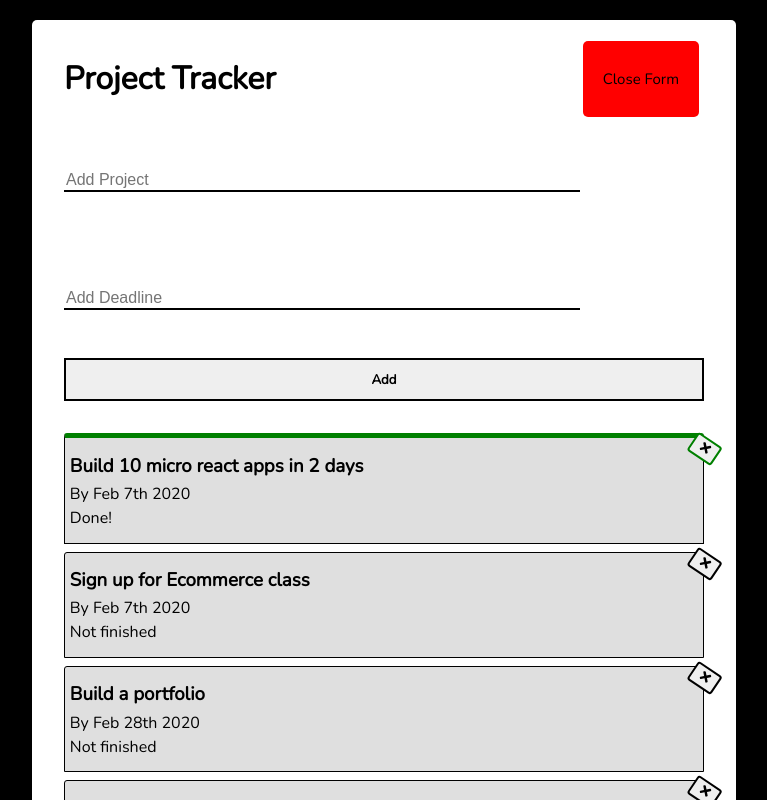
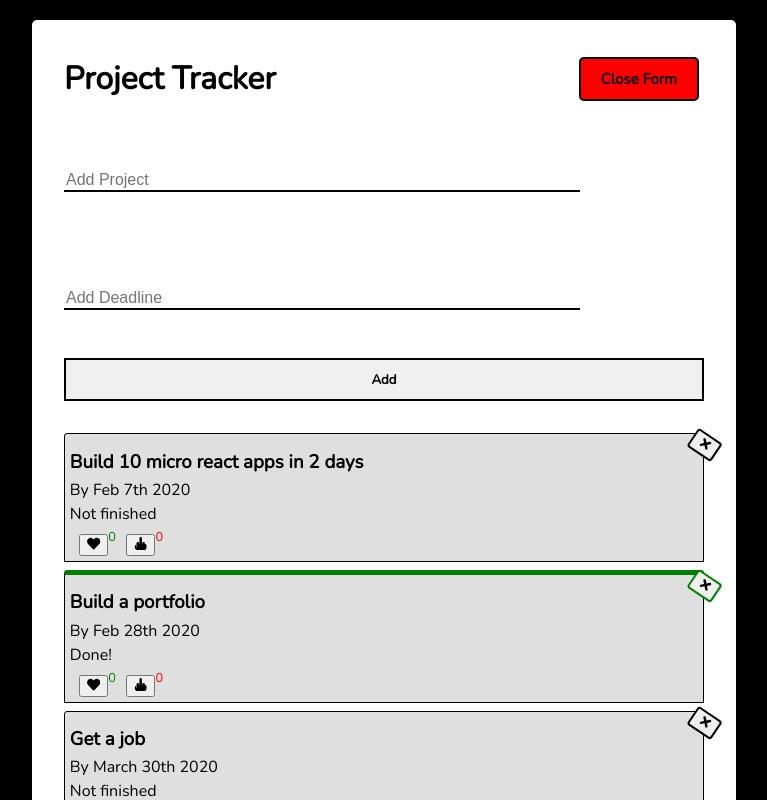
Before and after one commit to kamwaro/react_project-tracker, a React (Create React App) app: page / in a window 1280 px wide. Shown: the top 800 px of the page, without its empty margins (256-1023 px from the left). Built offline with nearby package versions, Linux system fonts and the light colour scheme; no server answers; data requests are answered from the project's data file.

Commit message:
add like button feature

```diff
--- a/db.json
+++ b/db.json
@@ -3,12 +3,6 @@
     {
       "id": 1,
       "name": "Build 10 micro react apps in 2 days",
-      "deadline": "By Feb 7th 2020",
-      "done": true
-    },
-    {
-      "id": 2,
-      "name": "Sign up for Ecommerce class",
       "deadline": "By Feb 7th 2020",
       "done": false
     },
@@ -16,7 +10,7 @@
       "id": 3,
       "name": "Build a portfolio",
       "deadline": "By Feb 28th 2020",
-      "done": false
+      "done": true
     },
     {
       "id": 4,
@@ -29,6 +23,18 @@
       "deadline": "By Feb 5th 2020",
       "done": false,
       "id": 5
+    },
+    {
+      "name": "Learn how to use a tooltip",
+      "deadline": "In 30 minutes",
+      "done": false,
+      "id": 6
+    },
+    {
+      "name": "Add pagination to the next project",
+      "deadline": "By Friday ",
+      "done": false,
+      "id": 7
     }
   ]
 }
--- a/src/App.js
+++ b/src/App.js
@@ -54,7 +54,7 @@ const addProject = async (project,deadline) => {
 
   const data = await res.json();
 
-  setProjects([...projects,newProject]);
+  setProjects([...projects,data]);
 
 
   // const id = Math.floor(Math.random() * 1000) + 1;
--- a/src/Components/Project.js
+++ b/src/Components/Project.js
@@ -1,13 +1,35 @@
 import React from 'react'
-import { FaTimes } from 'react-icons/fa';
+import { FaTimes ,FaHandMiddleFinger,FaHeart} from 'react-icons/fa';
+import {useState} from 'react'
+
+
+
 
 const Project = ({project, onRemove,onUpdate}) => {
+    const [loveCounts,setLoveCounts] = useState(0);
+    const [hateCounts,setHaterCounts] = useState(0);
     let {id,name,deadline,done} = project
     return (
-        <div className='project' style={{borderTop: done ? '5px solid green' : '' }} onDoubleClick={() => onUpdate(id)}>
-            <h3>{name}</h3>
+        <div className='project' style={{borderTop: done ? '5px solid green' : '' }} >
+            <div onDoubleClick={() => onUpdate(id)}>
+            <h3>{name} </h3>
             <p>{deadline}</p>
             <p>{done ? 'Done!' : 'Not finished'}</p>
+            </div>
+
+            <div >
+            <span style={{position:'relative',padding:'9px'}}>
+            <button className='heartBtn' onClick={e => {e.preventDefault(); setLoveCounts(loveCounts + 1)}}>{<FaHeart />}</button>
+            <span style={{position:'absolute',color:'green',fontSize:'0.8rem'}}>{loveCounts}</span>
+            </span>
+            <span style={{position:'relative',padding:'9px'}}>
+            <button onClick={e => {e.preventDefault(); setHaterCounts(hateCounts + 1) }}>
+            {<FaHandMiddleFinger/>}
+            </button>
+            <span style={{color:'red',fontSize:'0.8rem',position:'absolute'}} >{hateCounts}</span>
+            </span>
+            </div>
+
             <button className='fatimes' style={{border:done ? '2px solid green': ''}} onClick={() => onRemove(id)}>{<FaTimes/>}</button>
         </div>
     )
--- a/src/index.css
+++ b/src/index.css
@@ -4,7 +4,7 @@ body{
 box-sizing: border-box;
 margin: 0;
 padding: 0;
-background-color: black;
+background-color:#000;
 font-family: 'Nunito', sans-serif;
 }
 
@@ -20,6 +20,7 @@ font-family: 'Nunito', sans-serif;
 .header{
     display: flex;
     justify-content: space-between;
+    align-items: center;
     font-family: 'Nunito', sans-serif;
     color: black;
 }
@@ -30,21 +31,25 @@ font-family: 'Nunito', sans-serif;
     color: #fff;
     border: none;
     padding: 10px 20px;
+    height: fit-content;
     margin: 5px;
     border-radius: 5px;
     cursor: pointer;
     text-decoration: none;
     font-size: 15px;
+    font-weight: 800;
     font-family: inherit;
 }
 
 .btnClose{
     background-color: red;
     color: #000;
+    border: 2px solid #000;
 }
 
 .btnOpen{
     background-color: green;
+    border: 2px solid #000;
 }
 
 .project{
@@ -61,6 +66,8 @@ font-family: 'Nunito', sans-serif;
     margin-bottom:.5em;
     padding: .3em;
 }
+
+
 
 .project:hover{
     background-color: black;
@@ -125,3 +132,13 @@ font-size: 1rem;
     max-height: auto;
     transition: max-height 4s ease;
 }
+
+[dataTooltip]:before {
+    position : absolute;
+     content : attr(data-tooltip);
+     opacity : 0;
+}
+
+[dataTooltip]:hover:before {
+    opacity : 1;
+}
```
Also changed, not shown: 1 other file (tests, documents, lock files or other folders).
